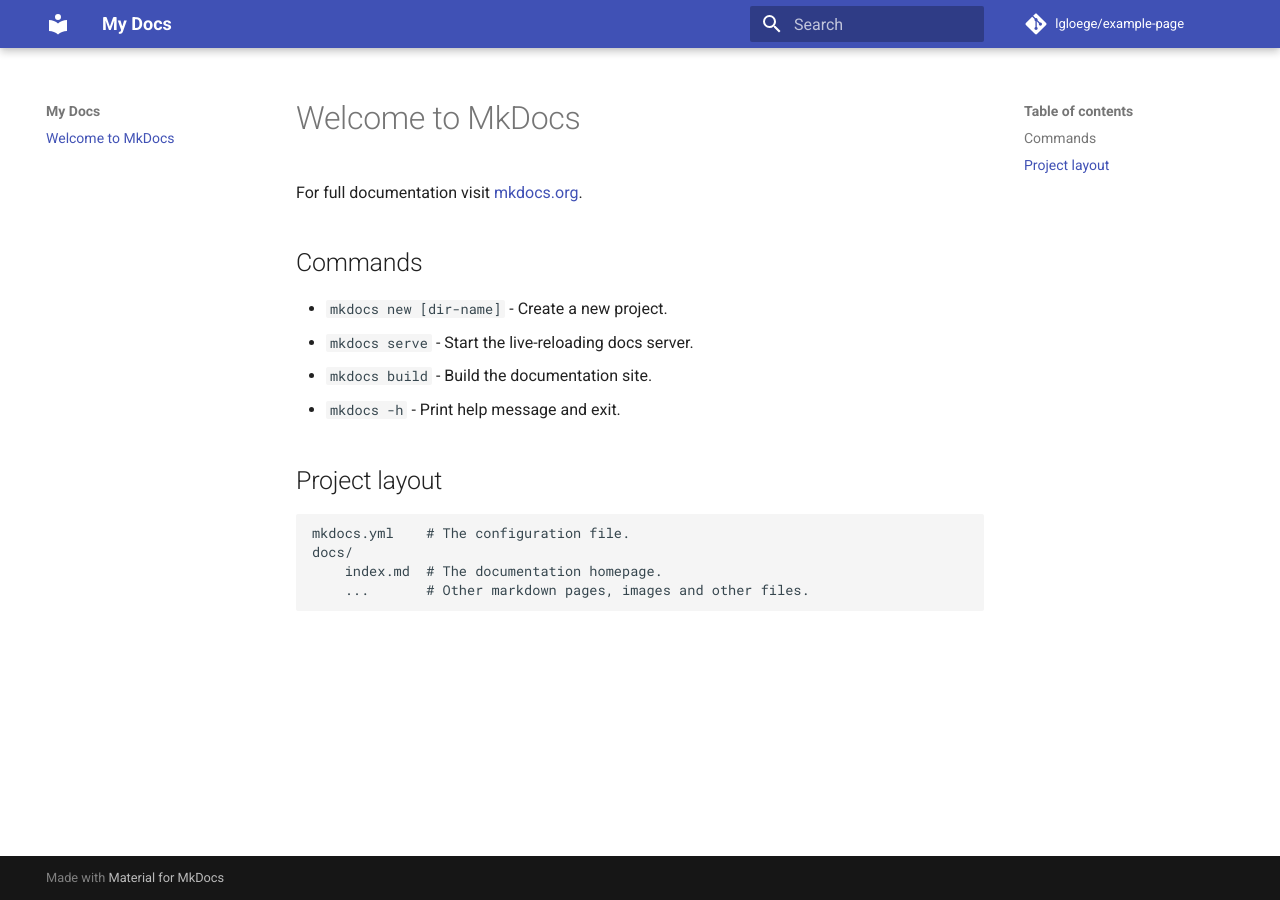
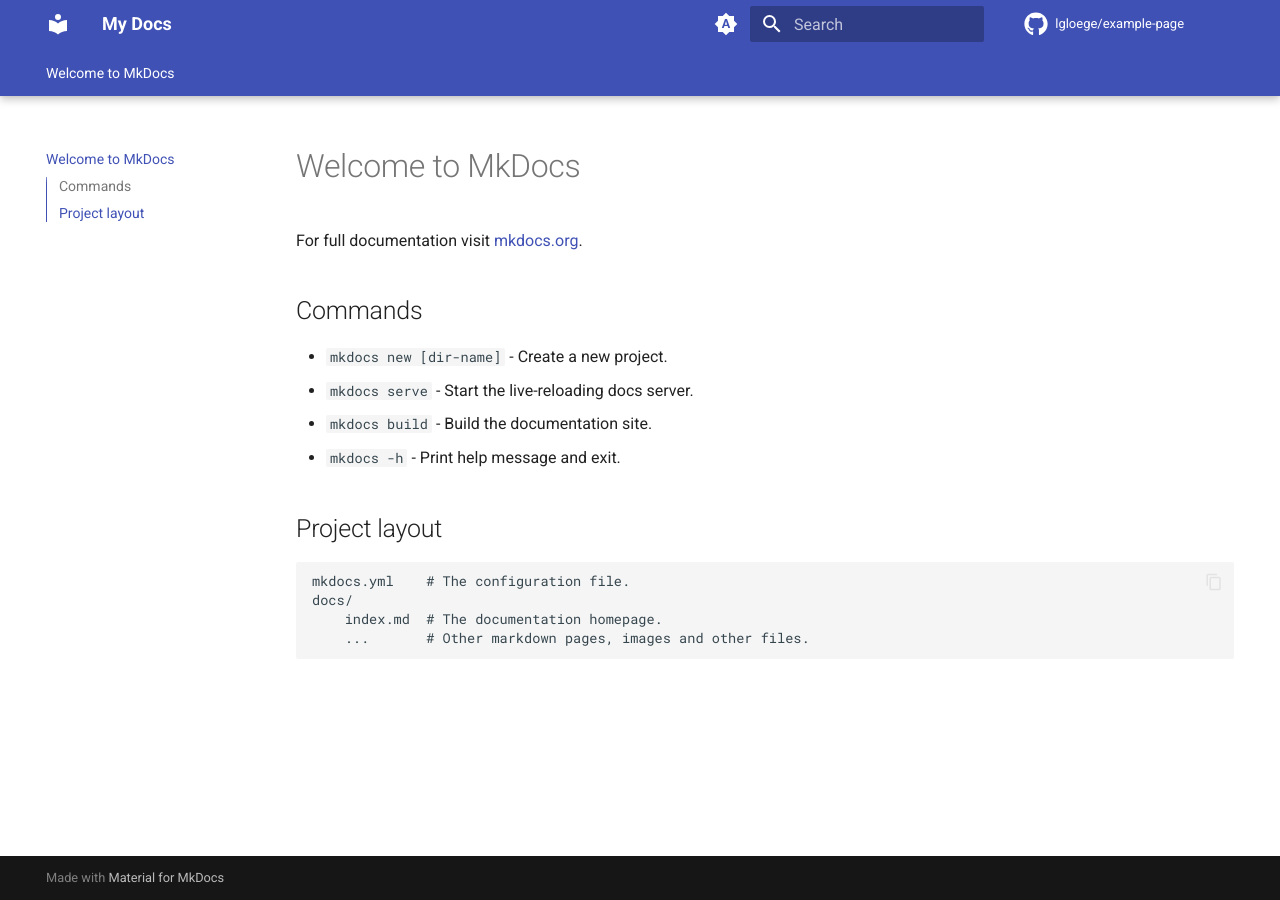
Before and after one commit to lgloege/example-page, an MkDocs documentation site: the page built from docs/index.md, in a window 1280 px wide. Built offline with MkDocs 1.6.1 and Material for MkDocs 9.7.7, drawn with Linux system fonts in a browser that asks for light colours; comment, search, counter and statistics services are not loaded.

Commit message:
added stuff to mkdocs

```diff
--- a/mkdocs.yml
+++ b/mkdocs.yml
@@ -4,4 +4,60 @@
 repo_url: https://github.com/lgloege/example-page
 
 theme:
+  icon:
+    repo: fontawesome/brands/github
   name: material
+  features:
+    - navigation.instant
+    - navigation.instant.progress
+    - navigation.instant.preview
+    - navigation.tracking
+    - navigation.tabs
+    - navigation.tabs.sticky
+    - navigation.sections
+    - navigation.expand
+    - navigation.path
+    - navigation.top
+    #- toc.follow
+    - toc.integrate
+    - search.suggest
+    - search.highlight
+    - search.share
+    - content.code.copy
+    - content.code.select
+  palette:
+    # Palette toggle for automatic mode
+    - media: "(prefers-color-scheme)"
+      toggle:
+        icon: material/brightness-auto
+        name: Switch to light mode
+
+    # Palette toggle for light mode
+    - media: "(prefers-color-scheme: light)"
+      scheme: default
+      toggle:
+        icon: material/brightness-7
+        name: Switch to dark mode
+
+    # Palette toggle for dark mode
+    - media: "(prefers-color-scheme: dark)"
+      scheme: slate
+      toggle:
+        icon: material/brightness-4
+        name: Switch to system preference
+
+markdown_extensions:
+  - pymdownx.highlight:
+      anchor_linenums: true
+      line_spans: __span
+      pygments_lang_class: true
+  - pymdownx.inlinehilite
+  - pymdownx.snippets
+  - pymdownx.superfences
+
+plugins:
+  - search
+  - tags
+
+markdown_extensions:
+    - admonition # see: https://squidfunk.github.io/mkdocs-material/reference/admonitions/
```
